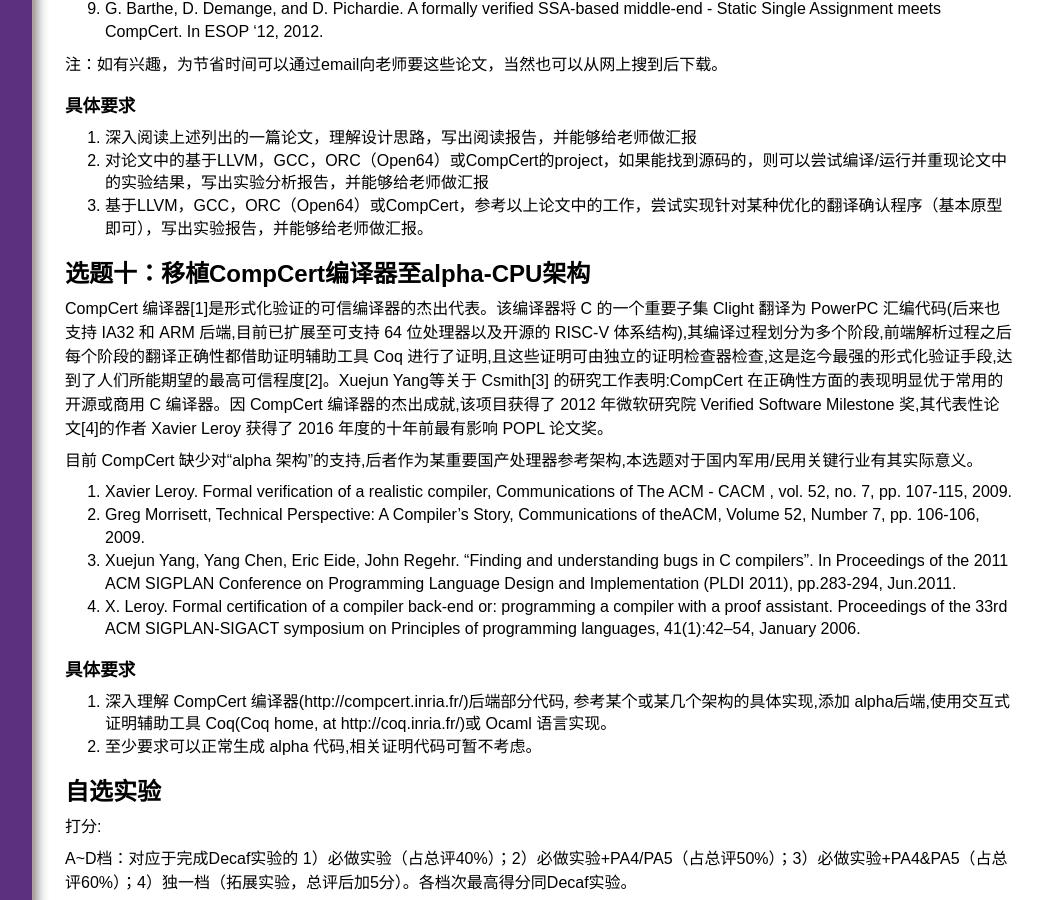
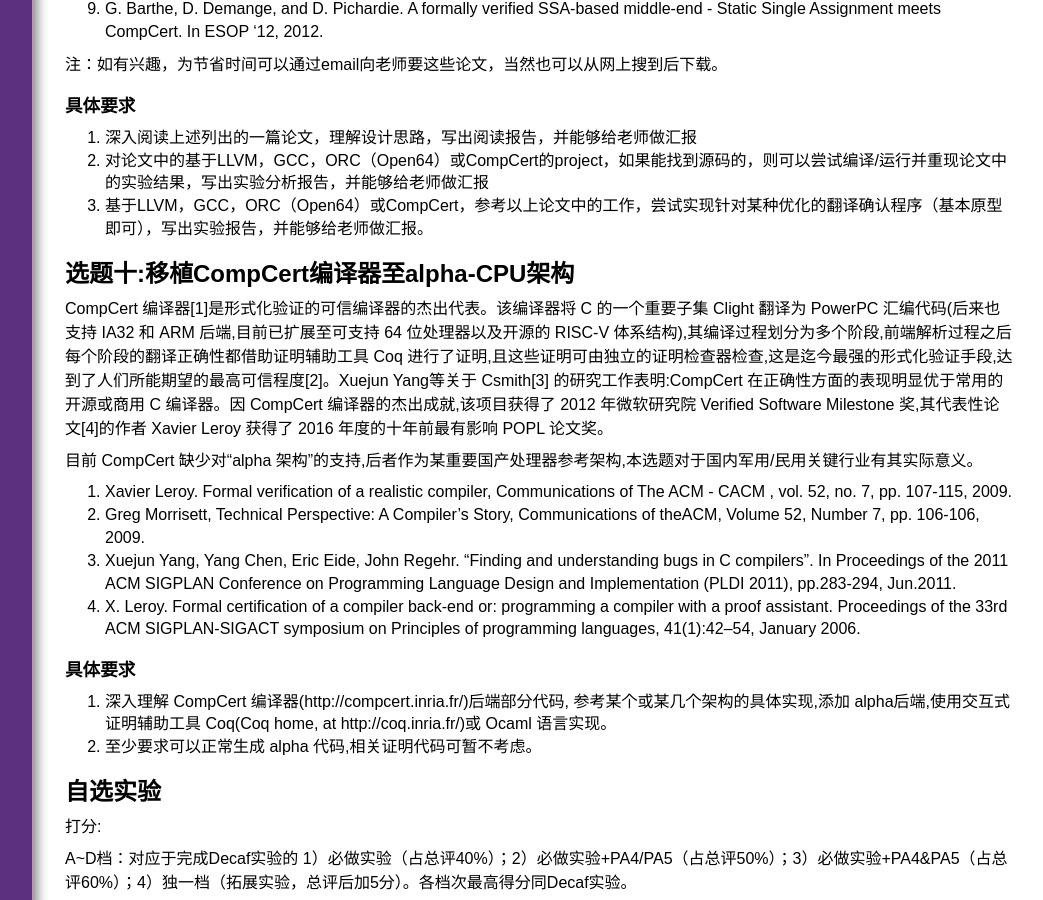
Before and after one commit to chyyuu/compiler_course_info, a Jekyll site: the page built from readinglist.md, in a window 1280 px wide and 900 px high, scrolled down 4367 px. Shown: the whole window, without its empty margins (234-1277 px from the left). Built offline with Jekyll 4.4.1, drawn with Linux system fonts in a browser that asks for light colours; nearby versions of some CDN libraries; our own code applies the rules of GitHub Pages for plain Markdown files.

```diff
--- a/readinglist.md
+++ b/readinglist.md
@@ -156,7 +156,8 @@
 2. 对论文中的基于LLVM，GCC，ORC（Open64）或CompCert的project，如果能找到源码的，则可以尝试编译/运行并重现论文中的实验结果，写出实验分析报告，并能够给老师做汇报
 3. 基于LLVM，GCC，ORC（Open64）或CompCert，参考以上论文中的工作，尝试实现针对某种优化的翻译确认程序（基本原型即可），写出实验报告，并能够给老师做汇报。
 
-## 选题十：移植CompCert编译器至alpha-CPU架构
+## 选题十:移植CompCert编译器至alpha-CPU架构
+
 CompCert 编译器[1]是形式化验证的可信编译器的杰出代表。该编译器将 C 的一个重要子集 Clight 翻译为 PowerPC 汇编代码(后来也支持 IA32 和 ARM 后端,目前已扩展至可支持 64 位处理器以及开源的 RISC-V 体系结构),其编译过程划分为多个阶段,前端解析过程之后每个阶段的翻译正确性都借助证明辅助工具 Coq 进行了证明,且这些证明可由独立的证明检查器检查,这是迄今最强的形式化验证手段,达到了人们所能期望的最高可信程度[2]。Xuejun Yang等关于 Csmith[3] 的研究工作表明:CompCert 在正确性方面的表现明显优于常用的开源或商用 C 编译器。因 CompCert 编译器的杰出成就,该项目获得了 2012 年微软研究院 Verified Software Milestone 奖,其代表性论文[4]的作者 Xavier Leroy 获得了 2016 年度的十年前最有影响 POPL 论文奖。
 
 目前 CompCert 缺少对“alpha 架构”的支持,后者作为某重要国产处理器参考架构,本选题对于国内军用/民用关键行业有其实际意义。
```
